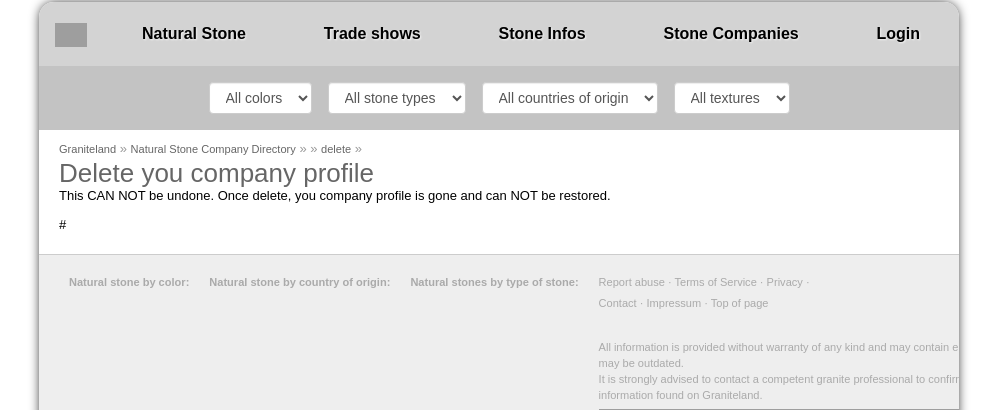
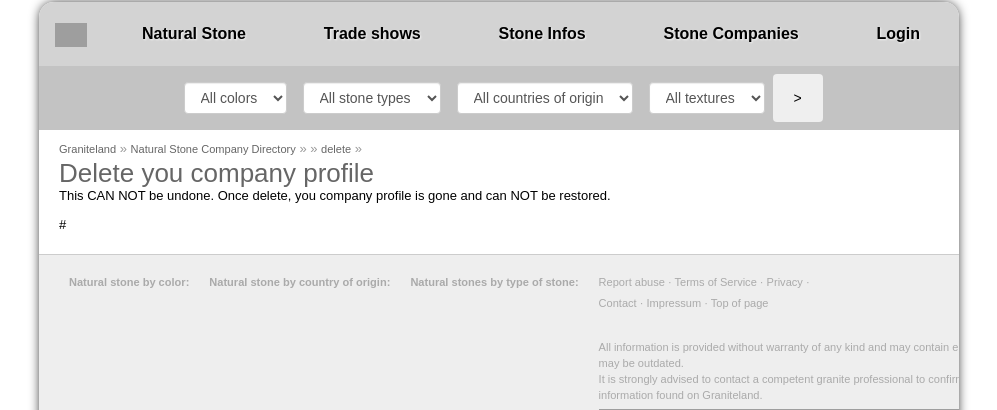
Before and after one commit to C14L/gl4, a Django app: template companydb/templates/companydb/delete.html in a window 1280 px wide. Shown: the top 410 px of the page, without its empty margins (141-1138 px from the left). Run offline with Django 3.2, Linux system fonts and the light colour scheme; the template is opened without the code that fills it, so the values that code supplies are empty; some libraries are stand-ins or nearby versions; grey boxes are pictures that could not be loaded.

Commit message:
Add submit button to header search forms

```diff
--- a/gl4app/static/base.css
+++ b/gl4app/static/base.css
@@ -54,7 +54,7 @@ header > nav > a.profile-link { background-color: #9B0101; color: #FFFFFF; text-
 header > form { display: flex; justify-content: center; padding: 8px; background-color: rgba(0,0,0,0.075); }
 header > form > div { padding: 8px; }
 header > form > div > select {}
-header > form > div > input[type="submit"] {}
+header > form input[type="submit"] { width: 50px; }
 
 /* Template page elements */
 
--- a/gl4app/templates/gl4app/base.html
+++ b/gl4app/templates/gl4app/base.html
@@ -10,7 +10,7 @@
     <meta property="fb:admins" content="">
     <meta name="description" content="{% block description %}{% endblock %}">
 
-    {% if canonical %}<link rel="canonical" href="{{canonical}}">{% endif %}
+    {% if canonical %}<link rel="canonical" href="{{ canonical }}">{% endif %}
     <link rel="icon" type="image/png" href="/icon.png">
     <link rel="stylesheet" href="https://maxcdn.bootstrapcdn.com/bootstrap/3.3.6/css/bootstrap.min.css">
     <link rel="stylesheet" href="//cdnjs.cloudflare.com/ajax/libs/select2/4.0.1/css/select2.min.css">
@@ -79,6 +79,7 @@ if (typeof(l.href)=='string') setTimeout('document.location="'+l.href+'"',100);
                 <option value="">{% trans 'All countries' %}</option>
               </select>
             </div>
+            <input type="submit" value="&gt;" class="btn btn-submit">
           </form>
         {% elif tpl_search_form == 'tradeshows' %}
           .........
@@ -106,6 +107,7 @@ if (typeof(l.href)=='string') setTimeout('document.location="'+l.href+'"',100);
                 <option value="">{% trans 'All textures' %}</option>
               </select>
             </div>
+            <input type="submit" value="&gt;" class="btn btn-submit">
           </form>
         {% endif %}
       </header>
```
